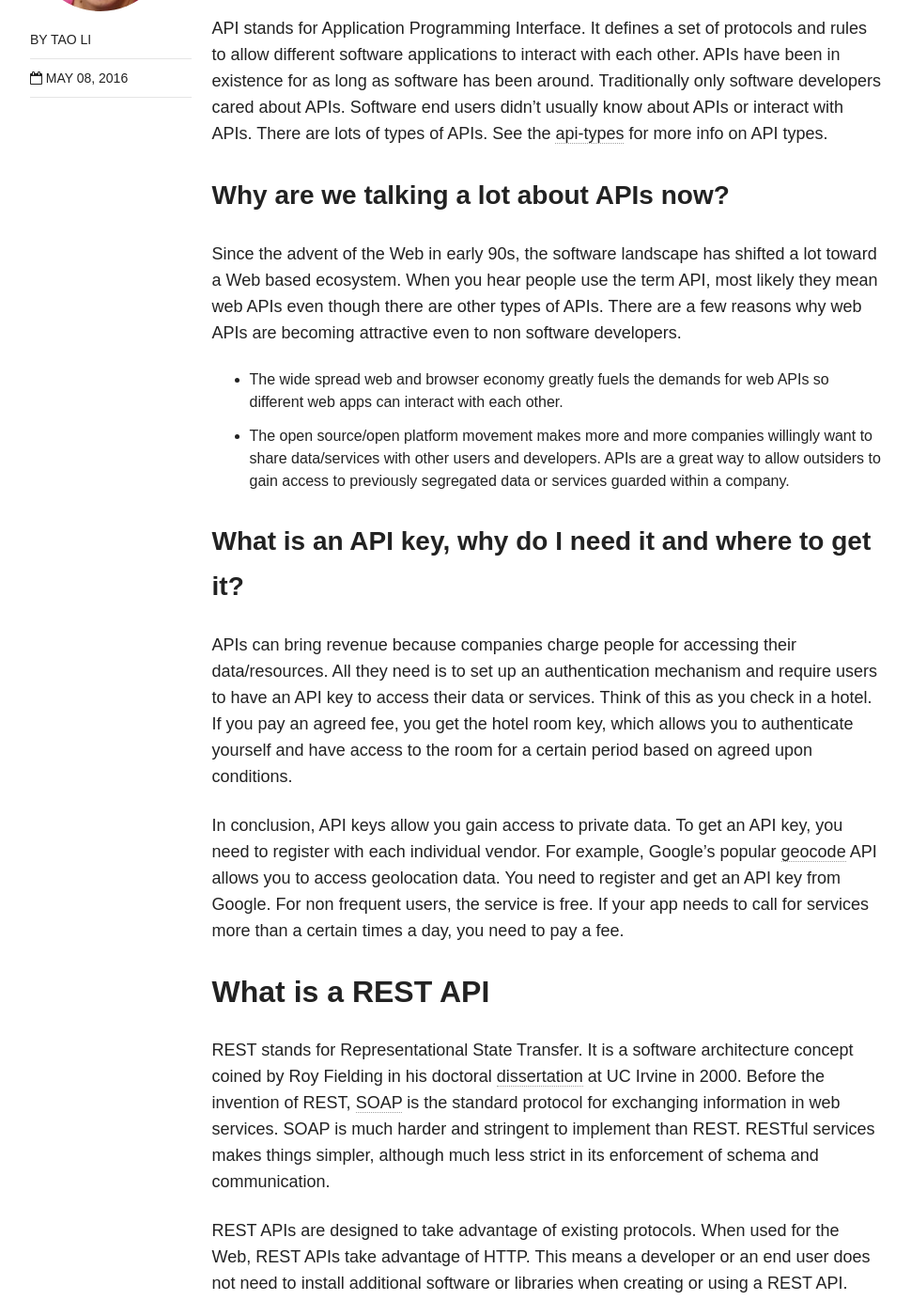
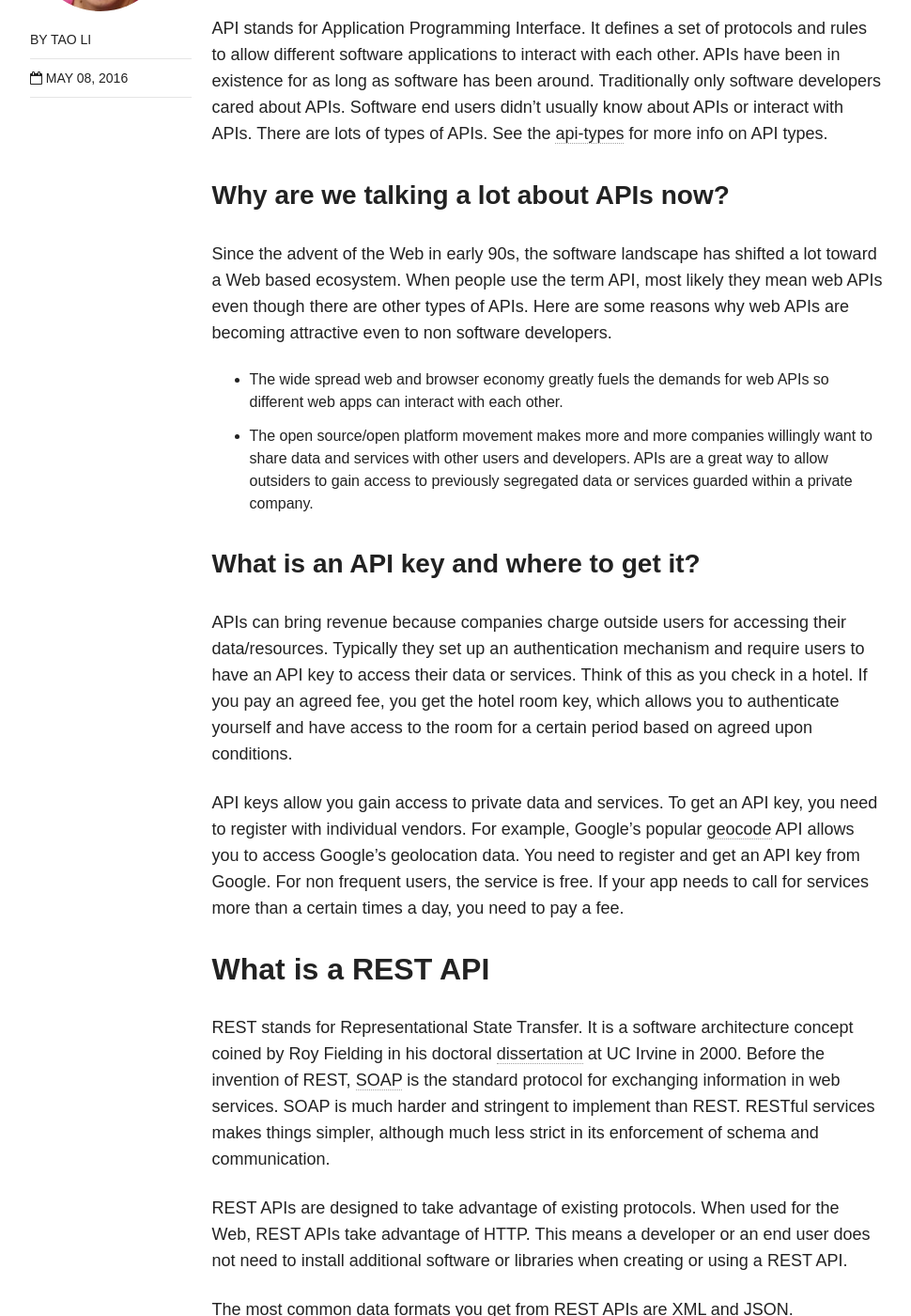
Before and after one commit to taolicd/taolicd.github.io, a Jekyll site: the page built from _posts/blog/2016-05-08-RESTFUL.md, in a window 1280 px wide and 1400 px high, scrolled down 616 px. Shown: the whole window at 94% size, without its empty margins (154-1124 px from the left). Built offline with Jekyll 4.4.1, drawn with Linux system fonts in a browser that asks for light colours; comment, search, counter and statistics services are not loaded; some of the changed text lies outside the part shown.

Commit message:
new post

```diff
--- a/_posts/blog/2016-05-08-RESTFUL.md
+++ b/_posts/blog/2016-05-08-RESTFUL.md
@@ -14,17 +14,17 @@ API stands for Application Programming Interface. It defines a set of protocols
 
 ### Why are we talking a lot about APIs now?
 
-Since the advent of the Web in early 90s, the software landscape has shifted a lot toward a Web based ecosystem. When you hear people use the term API, most likely they mean web APIs even though there are other types of APIs. There are a few reasons why web APIs are becoming attractive even to non software developers.
+Since the advent of the Web in early 90s, the software landscape has shifted a lot toward a Web based ecosystem. When people use the term API, most likely they mean web APIs even though there are other types of APIs. Here are some reasons why web APIs are becoming attractive even to non software developers.
 
 * The wide spread web and browser economy greatly fuels the demands for web APIs so different web apps can interact with each other.
-* The open source/open platform movement makes more and more companies willingly want to share data/services with other users and developers. APIs are a great way to allow outsiders to gain access to previously segregated data or services guarded within a company.
+* The open source/open platform movement makes more and more companies willingly want to share data and services with other users and developers. APIs are a great way to allow outsiders to gain access to previously segregated data or services guarded within a private company.
 
 
-### What is an API key, why do I need it and where to get it?
+### What is an API key and where to get it?
 
-APIs can bring revenue because companies charge people for accessing their data/resources. All they need is to set up an authentication mechanism and require users to have an API key to access their data or services. Think of this as you check in a hotel. If you  pay an agreed fee, you get the hotel room key, which allows you to authenticate yourself and have access to the room for a certain period based on agreed upon conditions.
+APIs can bring revenue because companies charge outside users for accessing their data/resources. Typically they set up an authentication mechanism and require users to have an API key to access their data or services. Think of this as you check in a hotel. If you  pay an agreed fee, you get the hotel room key, which allows you to authenticate yourself and have access to the room for a certain period based on agreed upon conditions.
 
-In conclusion, API keys allow you gain access to private data. To get an API key, you need to register with each individual vendor. For example, Google's popular [geocode](https://developers.google.com/maps/documentation/geolocation/intro) API allows you to access geolocation data. You need to register and get an API key from Google. For non frequent users, the service is free. If your app needs to call for services more than a certain times a day, you need to pay a fee.
+API keys allow you gain access to private data and services. To get an API key, you need to register with individual vendors. For example, Google's popular [geocode](https://developers.google.com/maps/documentation/geolocation/intro) API allows you to access Google's geolocation data. You need to register and get an API key from Google. For non frequent users, the service is free. If your app needs to call for services more than a certain times a day, you need to pay a fee.
 
 
 
@@ -34,19 +34,19 @@ REST stands for Representational State Transfer. It is a software architecture c
 
 REST APIs are designed to take advantage of existing protocols. When used for the Web, REST APIs take advantage of HTTP. This means a developer or an end user does not need to install additional software or libraries when creating or using a REST API.
 
-The most common data formats you get through REST APIs are [XML and JSON](http://taolicd.github.io/xml,/html,json,/markdown,/xhtml/XMLHTMLJSONetc/).
+The most common data formats you get from REST APIs are [XML and JSON](http://taolicd.github.io/xml,/html,json,/markdown,/xhtml/XMLHTMLJSONetc/).
 
 ### Free REST APIs that do not need authentication
 
 There are public web APIs that do not need API keys. These APIs give you access to public data.
 
-For example, UK has this open API where you can search for postcodes without the need of getting an API Key [postcode](http://postcodes.io/).
+For example, UK has an open API where you can search for postcodes without the need of getting an API Key postcode [postcodes](http://postcodes.io/)
 
-Here is another example of web APIs that do not need authentication for API keys. It searches public data for books based on ISBN. Take a close look at the isbn in the URL. You can change the ISBN number to get results from a different book.
+Google's Book API allows you to get public data for books based on ISBN without authentication. Take a close look at the isbn in the URL below. You can change the ISBN number to get results from a different book.
 
 [Google free REST API for book search based on isbn](https://www.googleapis.com/books/v1/volumes?q=isbn:0747532699)
 
-Here is another example of using a public API searching for harry potter books.
+Here is another example of using Google's book API searching for harry potter books. I will explain REST API syntaxes in the next post.
 
 [Google free REST API for book search based on key words harry potter](https://www.googleapis.com/books/v1/volumes?q=harry+potter)
 
```
